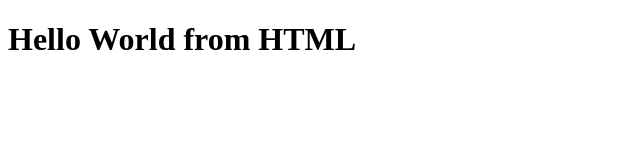
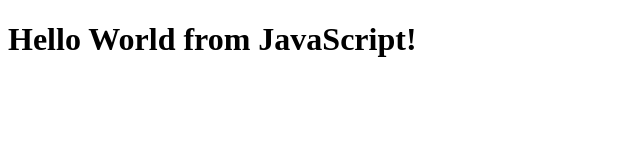
Before and after one commit to Miraj8280/mastering-react.js, a plain HTML site: page index.html in a window 1280 px wide. Shown: the whole page, without its empty margins (0-640 px from the left). Drawn offline with Linux system fonts and the light colour scheme.

Commit message:
Hello world in JS

```diff
--- a/index.html
+++ b/index.html
@@ -7,7 +7,15 @@
   </head>
   <body>
     <div id="root">
-      <h1>Hello World from HTML</h1>
+
     </div>
+
+    <script>
+        const heading = document.createElement('h1');
+        heading.innerHTML = "Hello World from JavaScript!";
+
+        const root = document.getElementById('root');
+        root.appendChild(heading);
+    </script>
   </body>
 </html>
```
